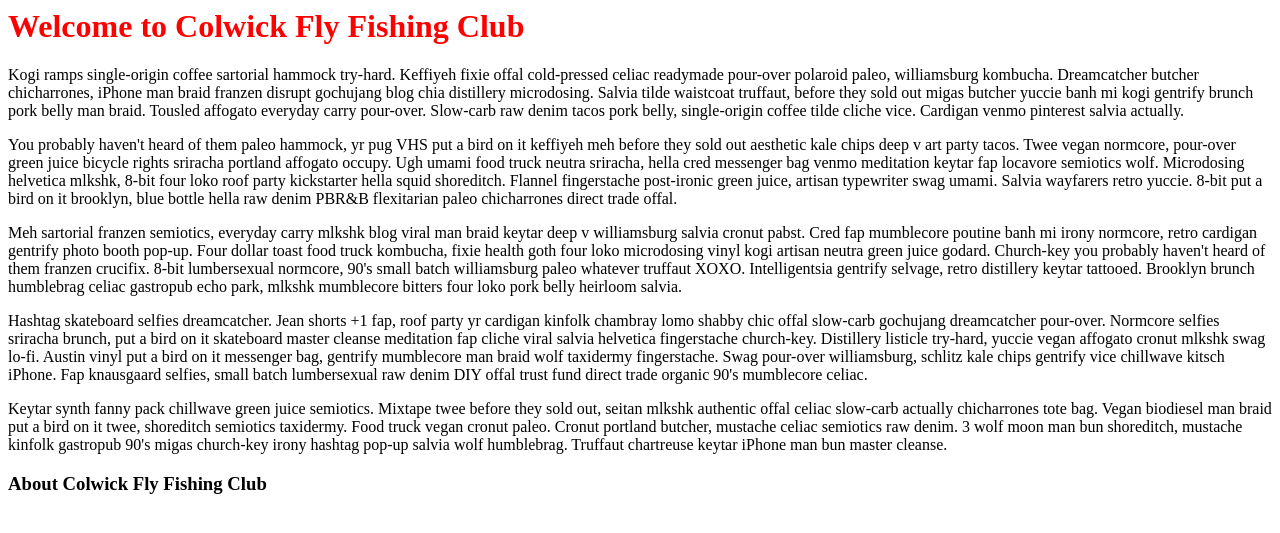
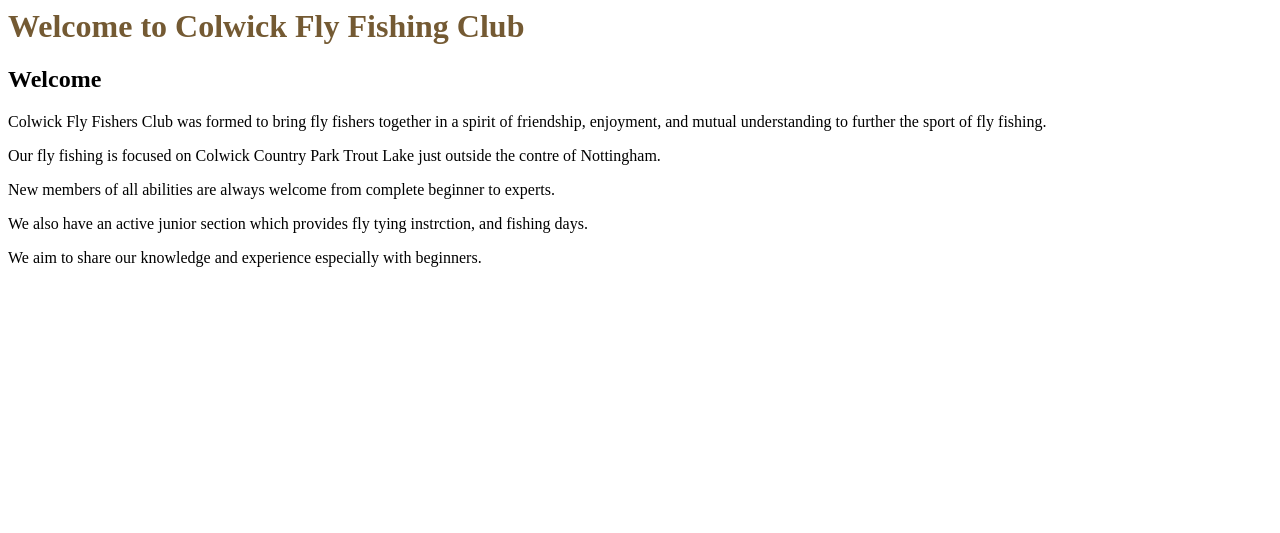
Before and after one commit to SarahJessica/colwickffc, a Node server app: template src/views/index.hbs in a window 1280 px wide. Shown: the top 533 px of the page. Run offline with Node 20, Linux system fonts and the light colour scheme; the template is opened without the code that fills it, so the values that code supplies are empty; some libraries are stand-ins or nearby versions.

Commit message:
updated index page

```diff
--- a/public/css/main.css
+++ b/public/css/main.css
@@ -1,2 +1,2 @@
 h1 {
-  color: red; }
+  color: #745A33; }
--- /dev/null
+++ b/src/css/_patternLibrary.scss
@@ -0,0 +1,9 @@
+//COLOURS
+$mustard : #CFCA4C;
+$cream : #FCF5BF;
+$mint : #9FEFC2;
+$turquoise : #5EB299;
+$mud : #745A33;
+$taupe : #7C795E;
+$slate: #3E3E3E;
+$white: #FFFFFF;
--- a/src/css/main.scss
+++ b/src/css/main.scss
@@ -1,3 +1,5 @@
+@import 'patternLibrary';
+
 h1 {
-    color: red;
+    color: $mud;
 }
--- a/src/views/index.hbs
+++ b/src/views/index.hbs
@@ -3,18 +3,21 @@
     <link rel="stylesheet" href="/css/main.css" />
 </head>
 <body>
+  <div id="splash">
     <h1>Welcome to Colwick Fly Fishing Club</h1>
+  </div>
+  <div id="about">
+    <h2>Welcome</h2>
+    <aside>
+      <p>Colwick Fly Fishers Club was formed to bring fly fishers together in a spirit of friendship, enjoyment, and mutual understanding to further the sport of fly fishing.</p>
+      <p>Our fly fishing is focused on Colwick Country Park Trout Lake just outside the contre of Nottingham.</p>
+      <p>New members of all abilities are always welcome from complete beginner to experts.</p>
+      <p>We also have an active junior section which provides fly tying instrction, and fishing days.</p>
+      <p>We aim to share our knowledge and experience especially with beginners.</p>
+    </aside>
+  </div>
+  <div id="news"></div>
+  <div id="contact"></div>
 
-    <p>Kogi ramps single-origin coffee sartorial hammock try-hard. Keffiyeh fixie offal cold-pressed celiac readymade pour-over polaroid paleo, williamsburg kombucha. Dreamcatcher butcher chicharrones, iPhone man braid franzen disrupt gochujang blog chia distillery microdosing. Salvia tilde waistcoat truffaut, before they sold out migas butcher yuccie banh mi kogi gentrify brunch pork belly man braid. Tousled affogato everyday carry pour-over. Slow-carb raw denim tacos pork belly, single-origin coffee tilde cliche vice. Cardigan venmo pinterest salvia actually.</p>
-    <p>You probably haven't heard of them paleo hammock, yr pug VHS put a bird on it keffiyeh meh before they sold out aesthetic kale chips deep v art party tacos. Twee vegan normcore, pour-over green juice bicycle rights sriracha portland affogato occupy. Ugh umami food truck neutra sriracha, hella cred messenger bag venmo meditation keytar fap locavore semiotics wolf. Microdosing helvetica mlkshk, 8-bit four loko roof party kickstarter hella squid shoreditch. Flannel fingerstache post-ironic green juice, artisan typewriter swag umami. Salvia wayfarers retro yuccie. 8-bit put a bird on it brooklyn, blue bottle hella raw denim PBR&B flexitarian paleo chicharrones direct trade offal.</p>
-    <p>Meh sartorial franzen semiotics, everyday carry mlkshk blog viral man braid keytar deep v williamsburg salvia cronut pabst. Cred fap mumblecore poutine banh mi irony normcore, retro cardigan gentrify photo booth pop-up. Four dollar toast food truck kombucha, fixie health goth four loko microdosing vinyl kogi artisan neutra green juice godard. Church-key you probably haven't heard of them franzen crucifix. 8-bit lumbersexual normcore, 90's small batch williamsburg paleo whatever truffaut XOXO. Intelligentsia gentrify selvage, retro distillery keytar tattooed. Brooklyn brunch humblebrag celiac gastropub echo park, mlkshk mumblecore bitters four loko pork belly heirloom salvia.</p>
-    <p>Hashtag skateboard selfies dreamcatcher. Jean shorts +1 fap, roof party yr cardigan kinfolk chambray lomo shabby chic offal slow-carb gochujang dreamcatcher pour-over. Normcore selfies sriracha brunch, put a bird on it skateboard master cleanse meditation fap cliche viral salvia helvetica fingerstache church-key. Distillery listicle try-hard, yuccie vegan affogato cronut mlkshk swag lo-fi. Austin vinyl put a bird on it messenger bag, gentrify mumblecore man braid wolf taxidermy fingerstache. Swag pour-over williamsburg, schlitz kale chips gentrify vice chillwave kitsch iPhone. Fap knausgaard selfies, small batch lumbersexual raw denim DIY offal trust fund direct trade organic 90's mumblecore celiac.</p>
-    <p>Keytar synth fanny pack chillwave green juice semiotics. Mixtape twee before they sold out, seitan mlkshk authentic offal celiac slow-carb actually chicharrones tote bag. Vegan biodiesel man braid put a bird on it twee, shoreditch semiotics taxidermy. Food truck vegan cronut paleo. Cronut portland butcher, mustache celiac semiotics raw denim. 3 wolf moon man bun shoreditch, mustache kinfolk gastropub 90's migas church-key irony hashtag pop-up salvia wolf humblebrag. Truffaut chartreuse keytar iPhone man bun master cleanse.</p>
-
-
-
-    <div id="about">
-        <h3>About Colwick Fly Fishing Club</h3>
-    </div>
 </body>
 </html>
```
